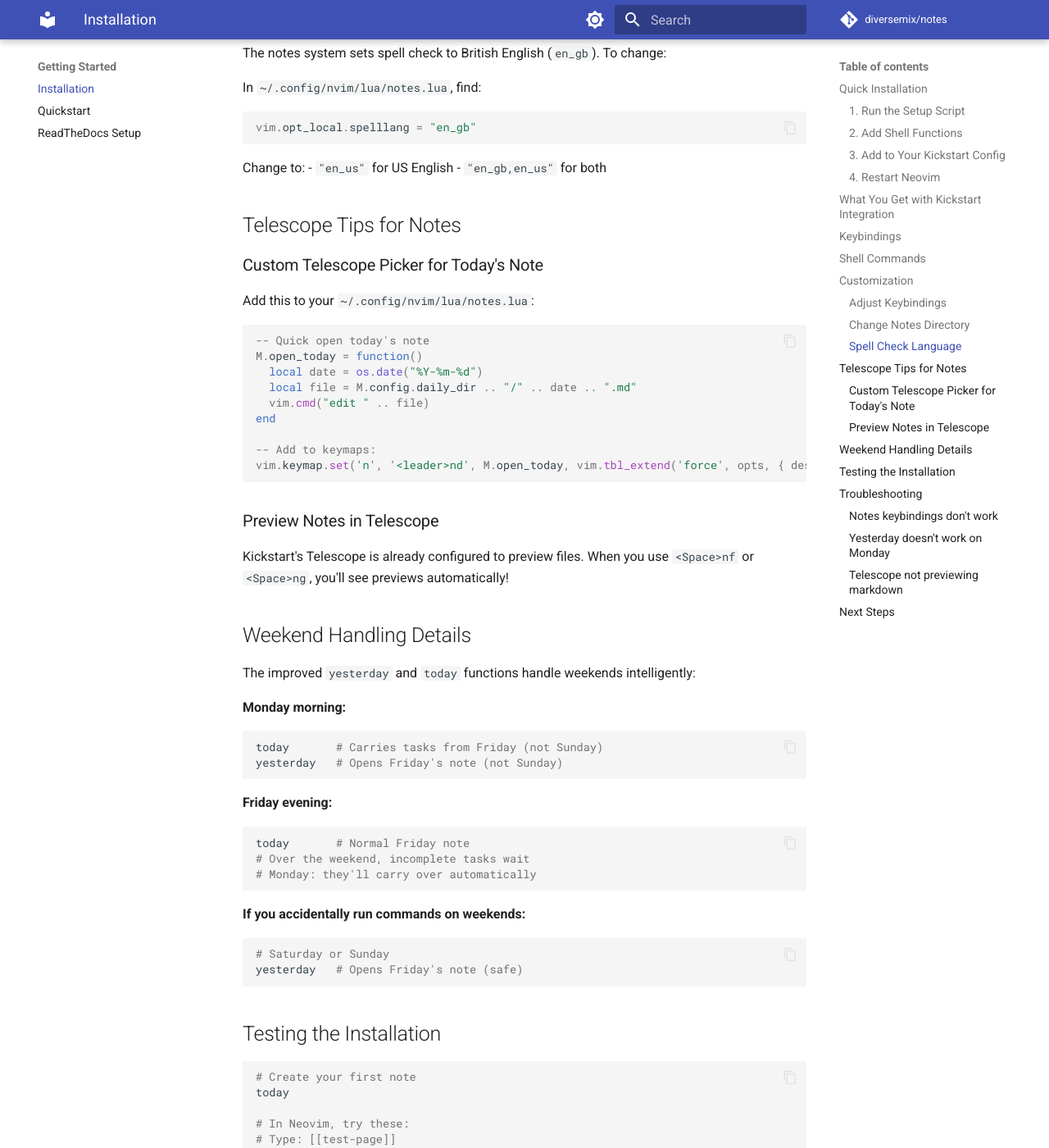
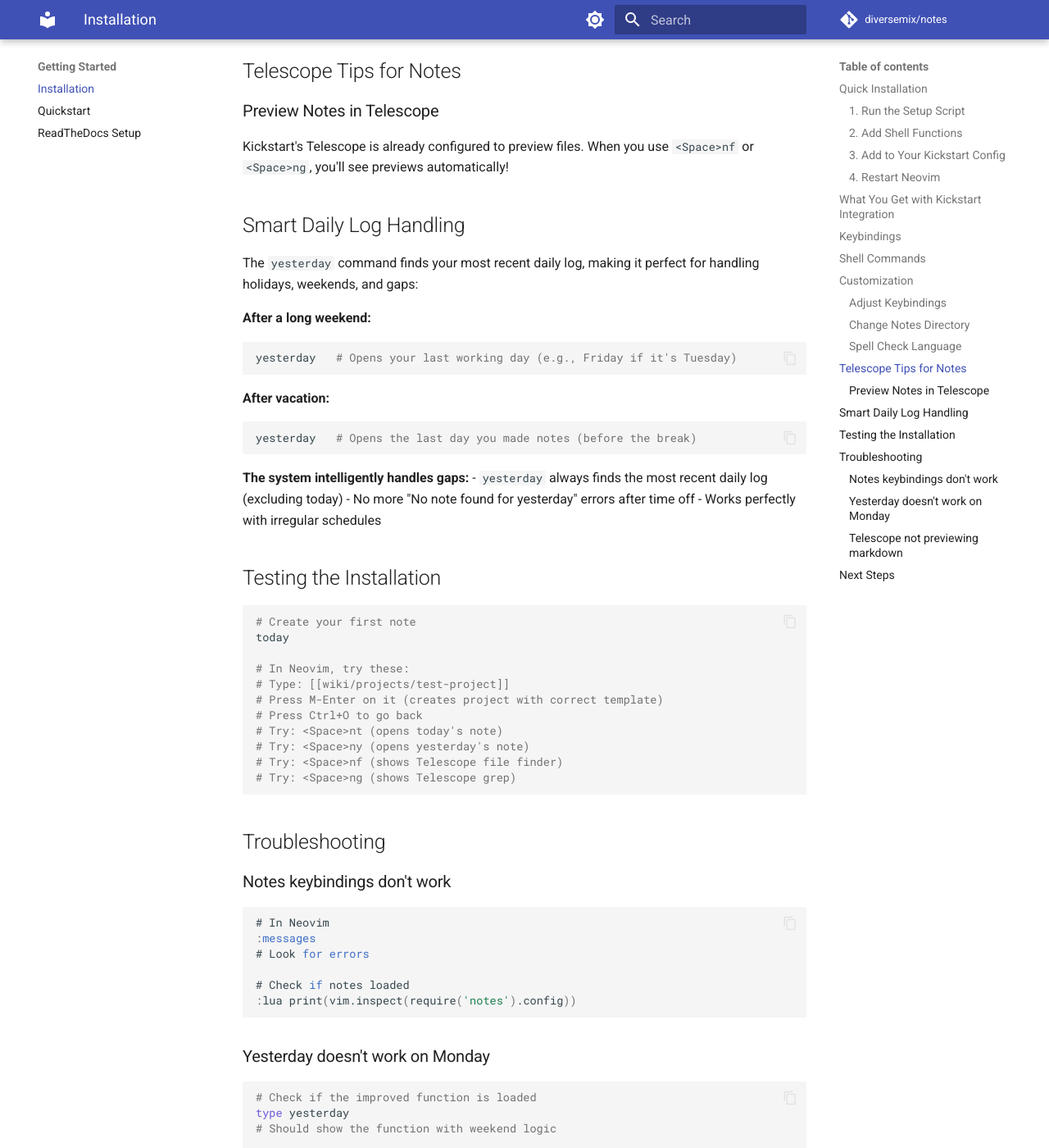
Before and after one commit to diversemix/notes, an MkDocs documentation site: the page built from docs/installation.md, in a window 1280 px wide and 1400 px high, scrolled down 3379 px. Shown: the whole window at 82% size. Built offline with MkDocs 1.6.1 and Material for MkDocs 9.7.7, drawn with Linux system fonts in a browser that asks for light colours; comment, search, counter and statistics services are not loaded; some of the changed text lies outside the part shown.

Commit message:
Update nrecent with time and update docs

````diff
--- a/docs/installation.md
+++ b/docs/installation.md
@@ -50,9 +50,9 @@ nvim
 
 Since you already have Telescope, fzf, and ripgrep, the notes system will use them automatically for:
 
+- **Daily logs**: `<leader>nt` opens today's note, `<leader>ny` opens yesterday's
 - **Fuzzy finding notes**: `<leader>nf` opens Telescope to find any note
 - **Live grep**: `<leader>ng` searches through all your notes in real-time
-- **Tag searching**: `<leader>nt` finds notes by tag using Telescope
 - **Task overview**: `<leader>na` shows all incomplete tasks across all notes
 
 ## Keybindings
@@ -61,9 +61,10 @@ Your leader key is already set to Space in kickstart. Here are your notes keybin
 
 | Key | Action | Description |
 |-----|--------|-------------|
+| `<Space>nt` | Open today | Open today's daily log |
+| `<Space>ny` | Open yesterday | Open yesterday's (most recent) daily log |
 | `<Space>nf` | Find notes | Telescope fuzzy finder for notes |
 | `<Space>ng` | Grep notes | Live search through all notes |
-| `<Space>nt` | Find by tag | Search notes by #tag |
 | `<Space>nl` | Insert link | Pick a note and insert [[link]] |
 | `<Space>nb` | Backlinks | Show what links to current note |
 | `<Space>nn` | New note | Create a new wiki note |
@@ -75,34 +76,24 @@ In markdown files only:
 
 | Key | Action |
 |-----|--------|
-| `<Enter>` | Follow [[link]] under cursor |
+| `<M-CR>` | Follow [[link]] under cursor (uses correct template) |
 | `<Ctrl>]` | Also follows [[link]] (vim-style) |
 
 ## Shell Commands
 
+**Essential commands to get started:**
 ```bash
-# Daily notes
-today           # Open today (auto-carries tasks from last workday)
-yesterday       # Open yesterday (or Friday if it's Monday)
+today           # Open today's note
+context         # Show what you're working on
+notes-help      # Show all available commands (alias: nh)
+```
 
-# If it's Monday, 'yesterday' opens Friday's note
-# If it's Sunday, 'yesterday' opens Friday's note
-
-# Creation
-wiki <name>     # Create/open wiki page
-project <name>  # Create/open project
-
-# Quick capture
-nquick "text"  # Quick note to today without opening editor
-
-# Search and review
-nfind [term]    # Search notes (with fzf if no term)
-ntags <tag>     # Find notes with tag
-ntasks          # All incomplete tasks
-tasks-today     # Just today's tasks
-context         # Show current work context
-nweek           # Review past week
-```
+**For the complete list of all commands**, see:
+- [Essential Daily Commands](reference.md#essential-daily-commands)
+- [Creating Notes](reference.md#creating-notes)
+- [Finding Things](reference.md#finding-things)
+- [Task Management](reference.md#task-management)
+- [Reviewing](reference.md#reviewing)
 
 ## Customization
 
@@ -148,48 +139,28 @@ Change to:
 
 ## Telescope Tips for Notes
 
-### Custom Telescope Picker for Today's Note
-
-Add this to your `~/.config/nvim/lua/notes.lua`:
-
-```lua
--- Quick open today's note
-M.open_today = function()
-  local date = os.date("%Y-%m-%d")
-  local file = M.config.daily_dir .. "/" .. date .. ".md"
-  vim.cmd("edit " .. file)
-end
-
--- Add to keymaps:
-vim.keymap.set('n', '<leader>nd', M.open_today, vim.tbl_extend('force', opts, { desc = '[N]otes To[D]ay' }))
-```
-
 ### Preview Notes in Telescope
 
 Kickstart's Telescope is already configured to preview files. When you use `<Space>nf` or `<Space>ng`, you'll see previews automatically!
 
-## Weekend Handling Details
+## Smart Daily Log Handling
 
-The improved `yesterday` and `today` functions handle weekends intelligently:
+The `yesterday` command finds your most recent daily log, making it perfect for handling holidays, weekends, and gaps:
 
-**Monday morning:**
+**After a long weekend:**
 ```bash
-today       # Carries tasks from Friday (not Sunday)
-yesterday   # Opens Friday's note (not Sunday)
+yesterday   # Opens your last working day (e.g., Friday if it's Tuesday)
 ```
 
-**Friday evening:**
+**After vacation:**
 ```bash
-today       # Normal Friday note
-# Over the weekend, incomplete tasks wait
-# Monday: they'll carry over automatically
+yesterday   # Opens the last day you made notes (before the break)
 ```
 
-**If you accidentally run commands on weekends:**
-```bash
-# Saturday or Sunday
-yesterday   # Opens Friday's note (safe)
-```
+**The system intelligently handles gaps:**
+- `yesterday` always finds the most recent daily log (excluding today)
+- No more "No note found for yesterday" errors after time off
+- Works perfectly with irregular schedules
 
 ## Testing the Installation
 
@@ -198,11 +169,13 @@ yesterday   # Opens Friday's note (safe)
 today
 
 # In Neovim, try these:
-# Type: [[test-page]]
-# Press Enter on it (creates and opens the page)
+# Type: [[wiki/projects/test-project]]
+# Press M-Enter on it (creates project with correct template)
 # Press Ctrl+O to go back
-# Try: <Space>nf (should show Telescope file finder)
-# Try: <Space>ng (should show Telescope grep)
+# Try: <Space>nt (opens today's note)
+# Try: <Space>ny (opens yesterday's note)
+# Try: <Space>nf (shows Telescope file finder)
+# Try: <Space>ng (shows Telescope grep)
 ```
 
 ## Troubleshooting
````
Also changed, not shown: docs/quickstart.md (+9 -7 lines), docs/reference.md (+23 -7 lines), docs/user-guide.md (+3 -2 lines), 1 other file.
